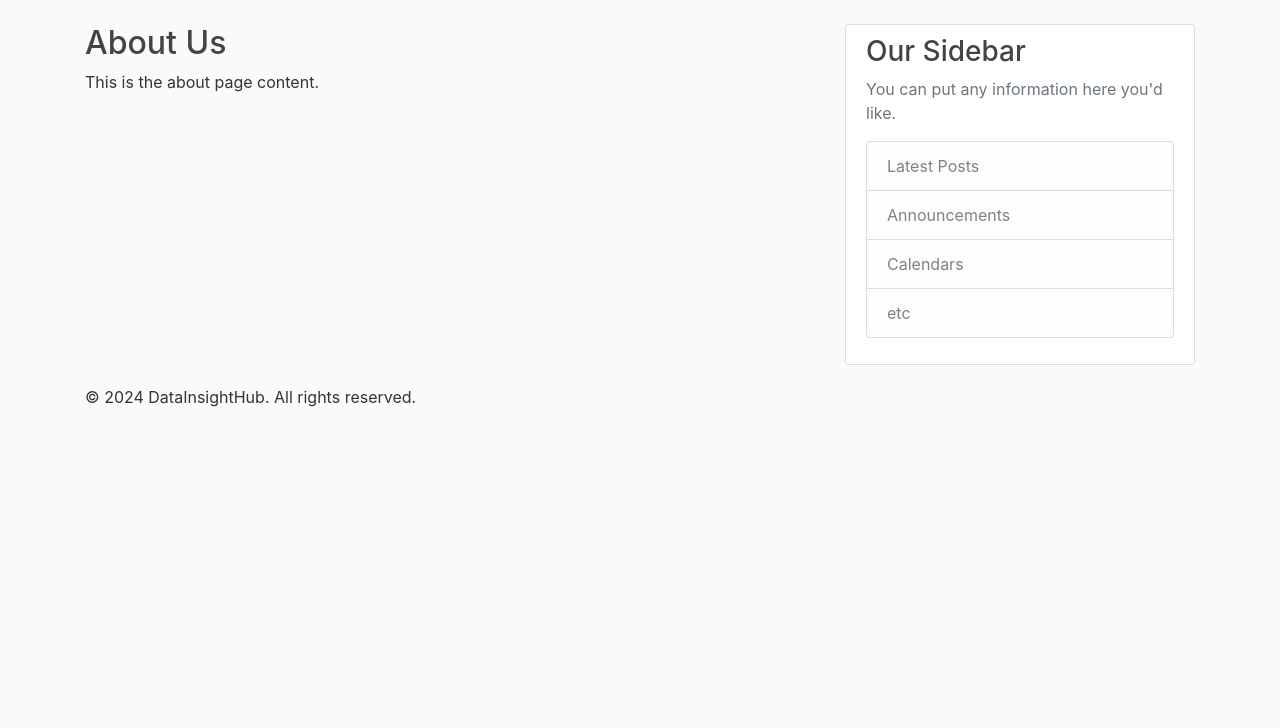
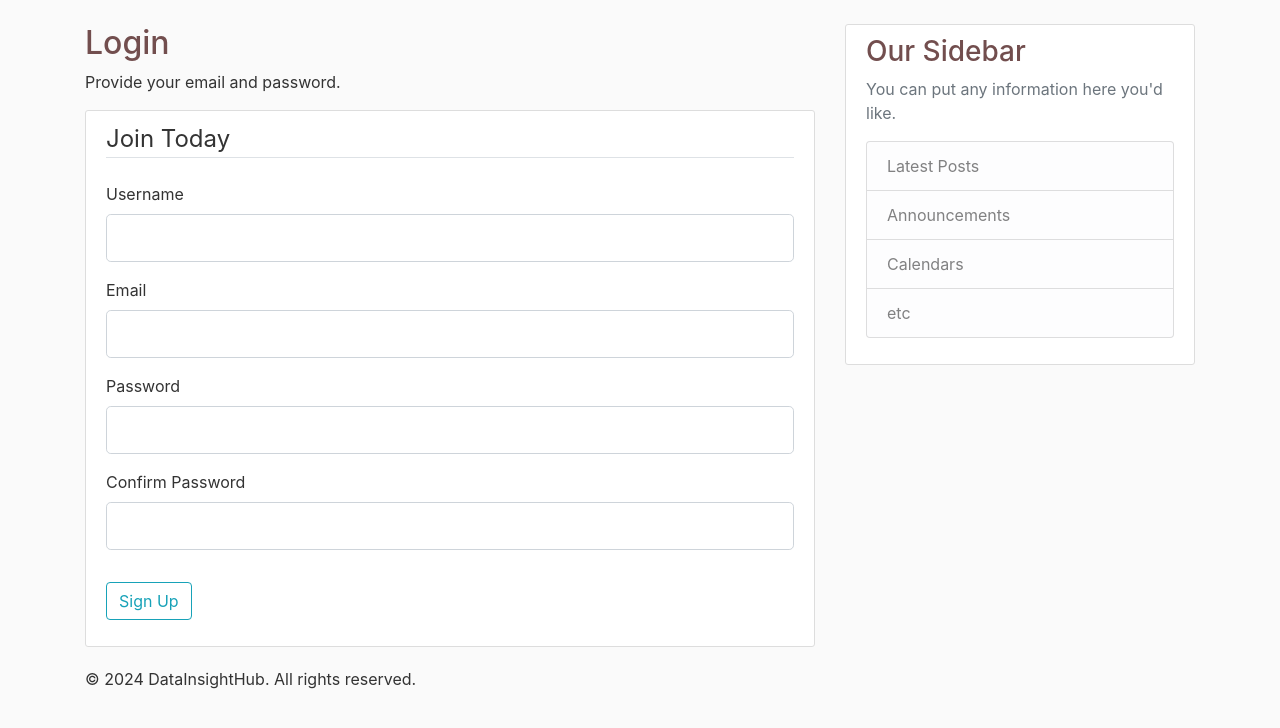
Before and after one commit to arunp77/Data-engineering-tools, a Flask app: template FLask/templates/login.html in a window 1280 px wide. Shown: the part 56-784 px from the top of the page. Run offline with Flask 3, Linux system fonts and the light colour scheme; the template is opened without the code that fills it: values that come from a table or form of the project are taken from there, others are empty.

```diff
--- a/FLask/main.py
+++ b/FLask/main.py
@@ -41,14 +41,27 @@ def register():
     form = RegristrationForm()
     if form.validate_on_submit():
         user = form.username.data
-        flash(f"Account created for {form.username.data}!", "success")
+        flash(f"Account created for {user}!", "success")
         return redirect(url_for("home"))
     return render_template('register.html', title='Register', form=form)
+
+# @app.route("/login", methods=['GET', 'POST'])
+# def login():
+#     form = LoginForm()
+#     return render_template('login.html', title='Login', form=form)
 
 @app.route("/login", methods=['GET', 'POST'])
 def login():
     form = LoginForm()
+    if form.validate_on_submit():
+        if form.email.data == 'Your email' and form.password.data == 'password':
+            flash('You have been logged in!', 'success')
+            return redirect(url_for('home'))
+        else:
+            flash('Login Unsuccessful. Please check username and password', 'danger')
     return render_template('login.html', title='Login', form=form)
+
+
 
 
 if __name__ == '__main__':
--- a/FLask/static/main.css
+++ b/FLask/static/main.css
@@ -5,7 +5,7 @@ body {
   }
 
   h1, h2, h3, h4, h5, h6 {
-    color: #444444;
+    color: #724e4e;
   }
 
   .bg-steel {
--- a/FLask/templates/login.html
+++ b/FLask/templates/login.html
@@ -1,6 +1,33 @@
 {% extends 'layout.html' %}
 {% block content %}
-    <h2>About Us</h2>
-    <p>This is the about page content.</p>
+    <h2>Login</h2>
+    <p>Provide your email and password.</p>
+    <div class="content-section">
+        <form method="POST" action="">
+            {{ form.hidden_tag() }}
+            <fieldset class="form-group">
+                <legend class="border-bottom mb-4">Join Today</legend>
+                <div class="form-group">
+                    {{ form.username.label(class="form-control-label") }}
+                    {{ form.username(class="form-control form-control-lg") }}
+                </div>
+                <div class="form-group">
+                    {{ form.email.label(class="form-control-label") }}
+                    {{ form.email(class="form-control form-control-lg") }}
+                </div>
+                <div class="form-group">
+                    {{ form.password.label(class="form-control-label") }}
+                    {{ form.password(class="form-control form-control-lg") }}
+                </div>
+                <div class="form-group">
+                    {{ form.confirm_password.label(class="form-control-label") }}
+                    {{ form.confirm_password(class="form-control form-control-lg") }}
+                </div>
+            </fieldset>
+            <div class="form-group">
+                {{ form.submit(class="btn btn-outline-info") }}
+            </div>
+        </form>
+    </div>
 
 {% endblock content%}
--- a/FLask/templates/register.html
+++ b/FLask/templates/register.html
@@ -1,7 +1,7 @@
 {% extends 'layout.html' %}
 {% block content %}
     <div class="content-section">
-        <form method="POST" action="#top">
+        <form method="POST" action="">
             {{ form.hidden_tag() }}
             <fieldset class="form-group">
                 <legend class="border-bottom mb-4">Join Today</legend>
```
